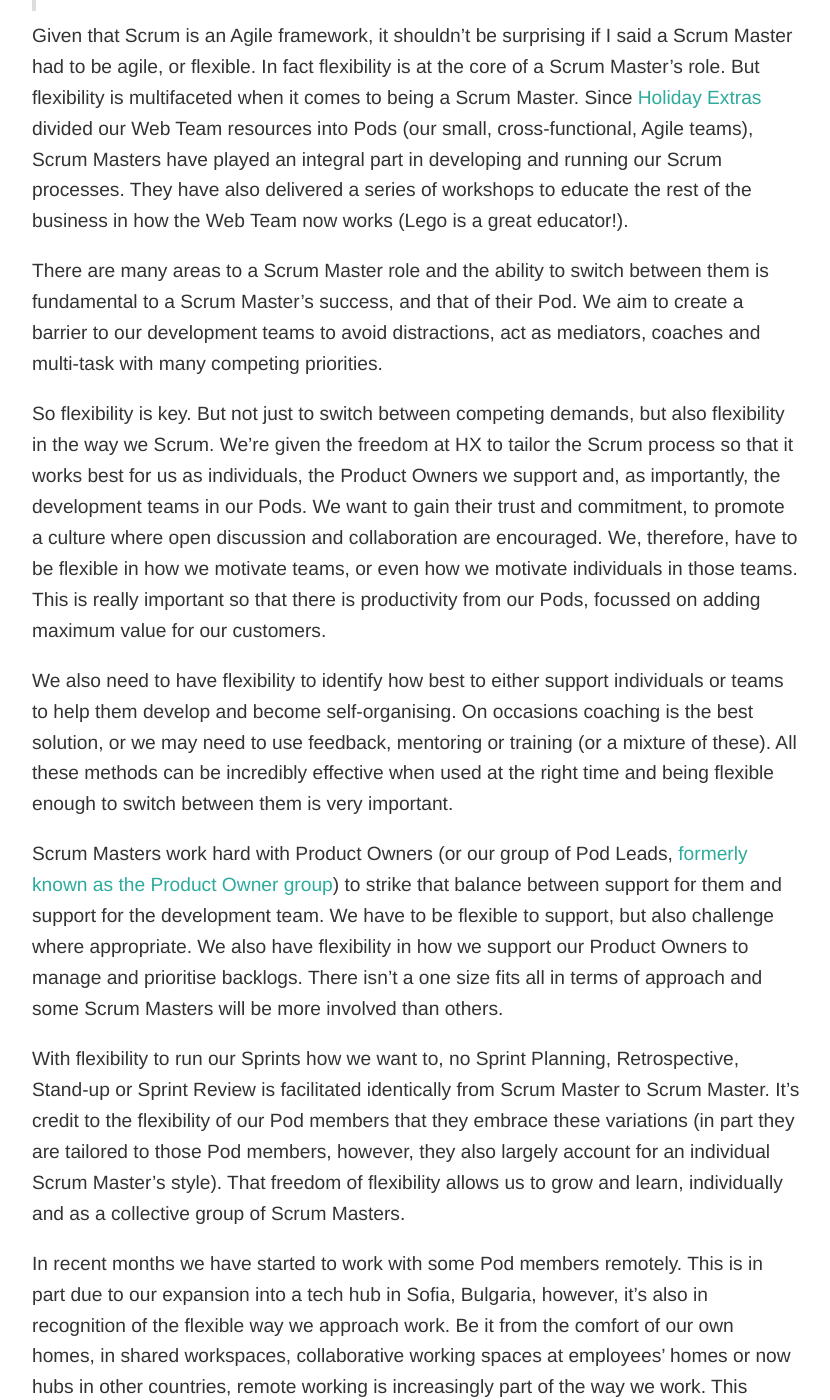
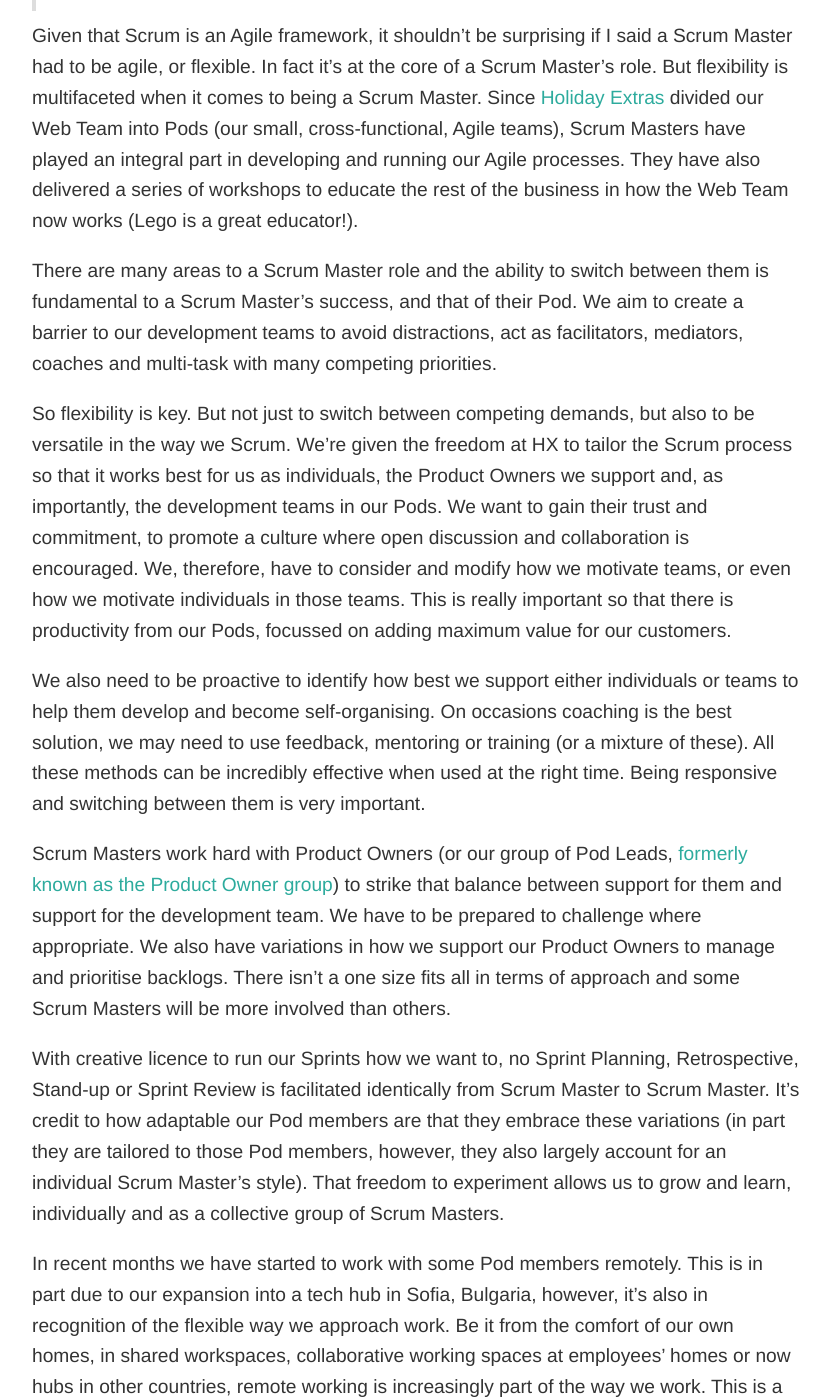
Before and after one commit to holidayextras/holidayextras.github.com, a Jekyll site: the page built from _posts/2016-10-07-how-flexible-are-you.md, in a window 1280 px wide and 1400 px high, scrolled down 733 px. Shown: the whole window, without its empty margins (224-1054 px from the left). Built offline with Jekyll 4.4.1, drawn with Linux system fonts in a browser that asks for light colours; nearby versions of some CDN libraries; comment, search, counter and statistics services are not loaded; some of the changed text lies outside the part shown.

Commit message:
Addressing comments

```diff
--- a/_posts/2016-10-07-how-flexible-are-you.md
+++ b/_posts/2016-10-07-how-flexible-are-you.md
@@ -13,30 +13,30 @@ excerpt: How flexible does a Scrum Master need to be?
 This is the definition of agile from [Oxford Dictionaries](http://www.oxforddictionaries.com/definition/english/agile):
 >“Able to move quickly and easily” and “Relating to or denoting a method of project management, used especially for software development, that is characterized by the division of tasks into short phases of work and **frequent reassessment and adaptation of plans**”
 
-Given that Scrum is an Agile framework, it shouldn't be surprising if I said a Scrum Master had to be agile, or flexible. In fact flexibility is at the core of a Scrum Master’s role. But flexibility is multifaceted when it comes to being a Scrum Master. Since [Holiday Extras](http://www.holidayextras.co.uk/) divided our Web Team resources into Pods (our small, cross-functional, Agile teams), Scrum Masters have played an integral part in developing and running our Scrum processes. They have also delivered a series of workshops to educate the rest of the business in how the Web Team now works (Lego is a great educator!).
+Given that Scrum is an Agile framework, it shouldn't be surprising if I said a Scrum Master had to be agile, or flexible. In fact it's at the core of a Scrum Master’s role. But flexibility is multifaceted when it comes to being a Scrum Master. Since [Holiday Extras](http://www.holidayextras.co.uk/) divided our Web Team into Pods (our small, cross-functional, Agile teams), Scrum Masters have played an integral part in developing and running our Agile processes. They have also delivered a series of workshops to educate the rest of the business in how the Web Team now works (Lego is a great educator!).
 
-There are many areas to a Scrum Master role and the ability to switch between them is fundamental to a Scrum Master’s success, and that of their Pod. We aim to create a barrier to our development teams to avoid distractions, act as mediators, coaches and multi-task with many competing priorities.
+There are many areas to a Scrum Master role and the ability to switch between them is fundamental to a Scrum Master’s success, and that of their Pod. We aim to create a barrier to our development teams to avoid distractions, act as facilitators, mediators, coaches and multi-task with many competing priorities.
 
-So flexibility is key. But not just to switch between competing demands, but also flexibility in the way we Scrum. We’re given the freedom at HX to tailor the Scrum process so that it works best for us as individuals, the Product Owners we support and, as importantly, the development teams in our Pods. We want to gain their trust and commitment, to promote a culture where open discussion and collaboration are encouraged. We, therefore, have to be flexible in how we motivate teams, or even how we motivate individuals in those teams. This is really important so that there is productivity from our Pods, focussed on adding maximum value for our customers.
+So flexibility is key. But not just to switch between competing demands, but also to be versatile in the way we Scrum. We’re given the freedom at HX to tailor the Scrum process so that it works best for us as individuals, the Product Owners we support and, as importantly, the development teams in our Pods. We want to gain their trust and commitment, to promote a culture where open discussion and collaboration is encouraged. We, therefore, have to consider and modify how we motivate teams, or even how we motivate individuals in those teams. This is really important so that there is productivity from our Pods, focussed on adding maximum value for our customers.
 
-We also need to have flexibility to identify how best to either support individuals or teams to help them develop and become self-organising. On occasions coaching is the best solution, or we may need to use feedback, mentoring or training (or a mixture of these). All these methods can be incredibly effective when used at the right time and being flexible enough to switch between them is very important.
+We also need to be proactive to identify how best we support either individuals or teams to help them develop and become self-organising. On occasions coaching is the best solution, we may need to use feedback, mentoring or training (or a mixture of these). All these methods can be incredibly effective when used at the right time. Being responsive and switching between them is very important.
 
-Scrum Masters work hard with Product Owners (or our group of Pod Leads, [formerly known as the Product Owner group](http://tech.holidayextras.co.uk/product/owner,/pod/lead/2016/05/31/the-group-formerly-known-as-pos/)) to strike that balance between support for them and support for the development team. We have to be flexible to support, but also challenge where appropriate. We also have flexibility in how we support our Product Owners to manage and prioritise backlogs. There isn't a one size fits all in terms of approach and some Scrum Masters will be more involved than others.
+Scrum Masters work hard with Product Owners (or our group of Pod Leads, [formerly known as the Product Owner group](http://tech.holidayextras.co.uk/product/owner,/pod/lead/2016/05/31/the-group-formerly-known-as-pos/)) to strike that balance between support for them and support for the development team. We have to be prepared to challenge where appropriate. We also have variations in how we support our Product Owners to manage and prioritise backlogs. There isn't a one size fits all in terms of approach and some Scrum Masters will be more involved than others.
 
-With flexibility to run our Sprints how we want to, no Sprint Planning, Retrospective, Stand-up or Sprint Review is facilitated identically from Scrum Master to Scrum Master. It’s credit to the flexibility of our Pod members that they embrace these variations (in part they are tailored to those Pod members, however, they also largely account for an individual Scrum Master’s style). That freedom of flexibility allows us to grow and learn, individually and as a collective group of Scrum Masters.
+With creative licence to run our Sprints how we want to, no Sprint Planning, Retrospective, Stand-up or Sprint Review is facilitated identically from Scrum Master to Scrum Master. It’s credit to how adaptable our Pod members are that they embrace these variations (in part they are tailored to those Pod members, however, they also largely account for an individual Scrum Master’s style). That freedom to experiment allows us to grow and learn, individually and as a collective group of Scrum Masters.
 
-In recent months we have started to work with some Pod members remotely. This is in part due to our expansion into a tech hub in Sofia, Bulgaria, however, it’s also in recognition of the flexible way we approach work. Be it from the comfort of our own homes, in shared workspaces, collaborative working spaces at employees’ homes or now hubs in other countries, remote working is increasingly part of the way we work. This requires a lot of flexibility from our Scrum Masters to facilitate meetings and events so that all participants contribute equally, whether working in the office or remotely.
+In recent months we have started to work with some Pod members remotely. This is in part due to our expansion into a tech hub in Sofia, Bulgaria, however, it’s also in recognition of the flexible way we approach work. Be it from the comfort of our own homes, in shared workspaces, collaborative working spaces at employees’ homes or now hubs in other countries, remote working is increasingly part of the way we work. This is a great challenge for our Scrum Masters as we facilitate meetings and events so that all participants contribute equally, whether working in the office or remotely.
 
 Flexitime is a luxury the whole Web Team is entitled to and certainly embraces. Although our working days accomodate our personal lives, our productivity remains strong. This is in part due to the great and mature attitude of the team, but also credit to Scrum Masters who seamlessly adapt to support colleagues whose hours are not your average 9-5.
 
-We demonstrate flexibility to support resource changes. Our development teams are mainly made up of Web Engineers and Software Testers, and we frequently move people around Pods where the business dictates they need to be, or for their own personal development. It certainly keeps everyone on their toes and these changes require flexibility from Scrum Masters to adapt, teach, coach and support, while attempting to continue seamless delivery.
+We embrace fluidity of the people in our teams, as individuals move to supports business goals and development opportunities. It definitely keeps everyone on their toes and scrum masters take these opportunities to adjust, teach, coach and support, to make these transitions smooth and continue seamless delivery.
 
-As I've mentioned above, we create flexibility in the organisation by educating them in how Scrum works. We’ve worked with key areas of the business to improve their understanding of how we work in the Web Team in order that they can understand why the business needs to be flexible, given that sprints are likely to have already been set. In turn we have to facilitate flexibility in our teams when expedited issues or necessary changes in direction are required.
+As I've mentioned above, we create understanding and by proxy flexibility in the organisation by educating them in how Scrum works. We’ve worked with key areas of the business to improve their understanding of how we work in the Web Team in order that they can understand why the business needs to be flexible, given that sprints are likely to have already been set. In turn we have to foster an attitude to embrace and be proative towards change in our teams, when expedited issues or necessary changes in direction are required.
 
-As you’d expect working within an agile environment, we continually inspect and adapt our approaches too. There needs to be flexibility to recognise that a process isn’t working and needs to be changed. We do this well at HX and there isn’t any process for process sake. Our Retrospectives are creative and we adapt them to explore specific areas of concern, or to just explore things from a different angle.
+As you’d expect working within an agile environment, we continually inspect and adapt our approaches too. There needs to be the ability to recognise that a process isn’t working and needs to be changed. We do this well at HX and there isn’t any process for process sake. Our Retrospectives are creative and we adjust them to explore specific areas of concern, or to just explore things from a different angle.
 
-Our Scrum Masters are also excellent change agents. We adapt quickly and support and promote necessary changes to achieve better strategic alignment and collaboration between Pods. We support teams to take this flexible approach too to achieve continuous delivery from informed and motivated teams.
+Our Scrum Masters are also excellent change agents. We support and promote necessary changes to achieve better strategic alignment and collaboration between Pods. In addition, we encourage our teams to take this approach too, to achieve continuous delivery from informed and motivated teams.
 
-Our Scrum Masters also have flexibility in which approach we take to deliver work. Sometimes Scrum is not the best option, it could be Kanban is a better fit. But agile is always at the heart of what we do.
+Our Scrum Masters also have to consider which approach we take to deliver work. Sometimes Scrum is not the best option, it could be Kanban is a better fit. But agile is always at the heart of what we do.
 
 So flexibility is a very necessary skill to have in order to succeed as a Scrum Master. If you're thinking about becoming a Scrum Master, I'd certainly ask you to consider **"How Flexible Are You?**
```
